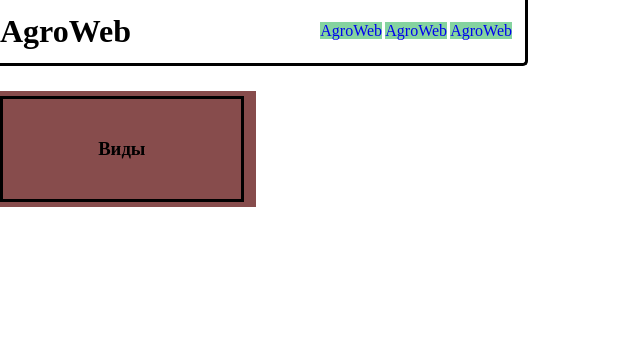
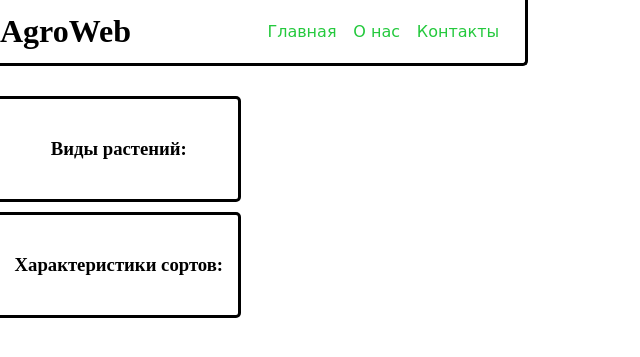
Before and after one commit to kerfarion/AgroWeb, a Django app: template Catalog/templates/Catalog/base.html in a window 1280 px wide. Shown: the top 357 px of the page, without its empty margins (0-640 px from the left). Run offline with Django 5.2, Linux system fonts and the light colour scheme; the template is opened without the code that fills it, so the values that code supplies are empty; parts of the project's set-up code (start-up, migrations or seed data) failed here and were passed over.

Commit message:
Add filter, correct filter-1

```diff
--- a/Catalog/static/Catalog/css/base.css
+++ b/Catalog/static/Catalog/css/base.css
@@ -3,9 +3,9 @@
     padding: 0;
 }
 
-img {
-    height: 30vh;
-    width: 18vw
+.card-img {
+    height: 220px;
+    width: 200px;
 }
 
 .wrapper {
@@ -27,8 +27,10 @@ img {
 }
 
 .nav > a {
-    background: #85d39f;
     text-decoration: none;
+    font-family: cursive;
+    color: #24c93d;
+    margin-right: 1vw;
 }
 
 .aside-kind-category {
@@ -38,8 +40,39 @@ img {
     padding: 10px;
     display: inline-block;
     border: solid 3px;
+    border-left: none;
+    border-top-right-radius: 5px;
+    border-bottom-right-radius: 5px;
     text-align: center;
     line-height: 10vh;
+}
+
+.aside-kind-category > p > a {
+    text-decoration: none;
+    color: #24c93d;
+}
+
+.filter-aside {
+    width: 17vw;
+    margin: 5px;
+    margin-left: 0;
+    padding: 10px;
+    display: inline-block;
+    border: solid 3px;
+    border-left: none;
+    border-top-right-radius: 5px;
+    border-bottom-right-radius: 5px;
+    text-align: center;
+    line-height: 10vh;
+}
+
+.filter-aside > p > a {
+    text-decoration: none;
+    color: #24c93d;
+}
+
+.table {
+    text-align: left;
 }
 
 .main {
@@ -60,14 +93,13 @@ img {
 
 aside {
     float: left;
-    background: #874c4c;
     width:20vw;
 }
 
 .card {
     display: block;
-    width: 18vw;
-    height: 55vh;
+    width: 200px;
+    height: 400px;
     margin-top: 2%;
 }
 
--- a/Catalog/templates/Catalog/base.html
+++ b/Catalog/templates/Catalog/base.html
@@ -11,17 +11,22 @@
         <div class="wrapper site-header__wrapper">
             <h1>AgroWeb</h1>
             <nav class="nav">
-                <a href="{% url 'about' %}" class="name">AgroWeb</a>
-                <a href="{% url 'about' %}" class="name">AgroWeb</a>
-                <a href="{% url 'about' %}" class="name">AgroWeb</a>
+                <a href="{% url 'product_list' %}">Главная</a>
+                <a href="{% url 'about' %}">О нас</a>
+                <a href="{% url 'contacts' %}">Контакты</a>
             </nav>
         </div>
     </header>
     <div class="main">
         <aside>
             <div class="aside-kind-category">
-                <h3>Виды</h3>
+                <h3>Виды растений:</h3>
                 {% block aside-kind %}
+                {% endblock %}
+            </div>
+            <div class="filter-aside">
+                <h3>Характеристики сортов:</h3>
+                {% block filter %}
                 {% endblock %}
             </div>
         </aside>
```
Also changed, not shown: Catalog/templates/Catalog/product/list.html (+26 -2 lines), Catalog/views.py (+9 -2 lines), db.sqlite3.
